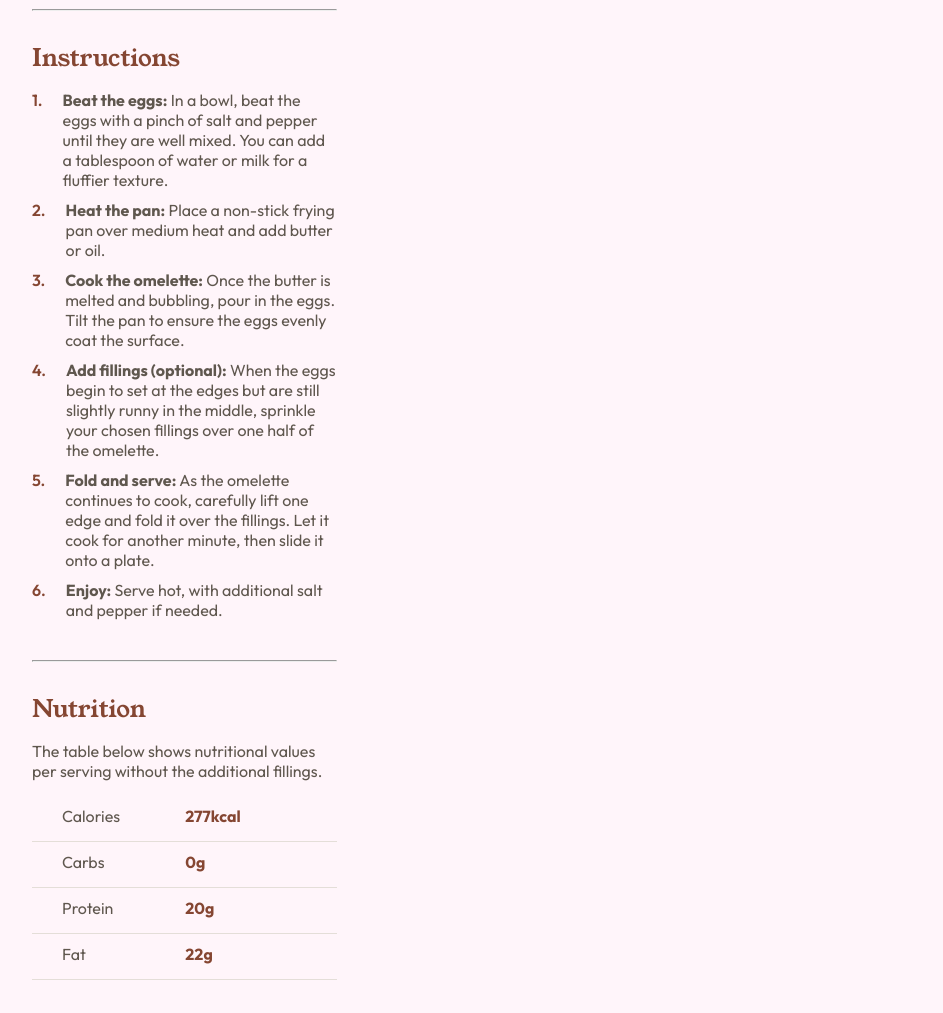
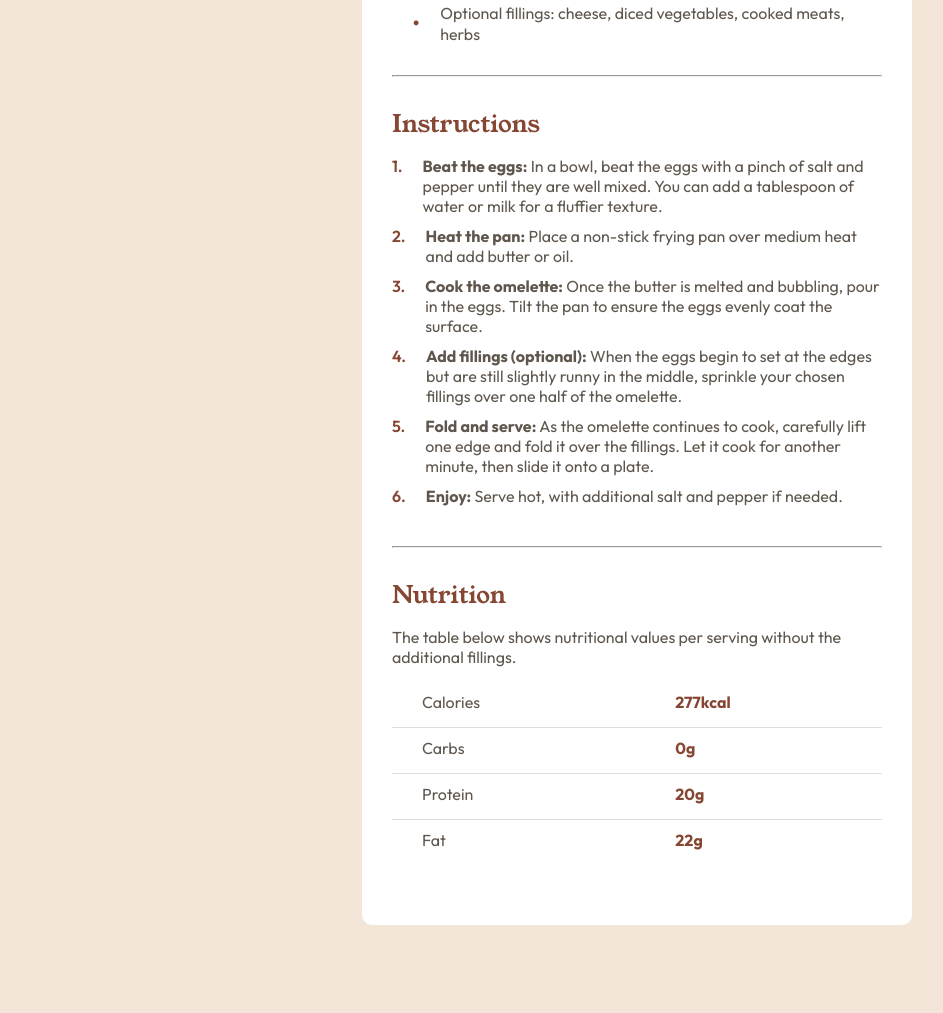
Before and after one commit to Muhammad-Taus/Front-End-Mentor-Recipe-Page, a plain HTML site: page index.html in a window 1280 px wide. Shown: the part 882-1895 px from the top of the page, without its empty margins (3-946 px from the left). Drawn offline with Linux system fonts and the light colour scheme.

Commit message:
desktop version completed

```diff
--- a/styles.css
+++ b/styles.css
@@ -25,7 +25,7 @@ body{
     font-optical-sizing: auto;
     font-weight: 400;
     font-style: normal;
-    background-color: var(--Rose50);
+    background-color: var(--whiteColor);
     color: var(--Stone600);
 }
 
@@ -37,7 +37,7 @@ h1, h2, h3, h4, h5, h6{
 }
 
 .container{
-   max-width: 375px;
+   min-width: 350px;
 }
 
 .container img{
@@ -176,12 +176,16 @@ h1, h2, h3, h4, h5, h6{
     padding-top: 10px;
 }
 
-.container .container-items .container-content .nutrition .nutrition-table .table-item span{
-    /* background-color: aqua; */
+.container .container-items .container-content .nutrition .nutrition-table .table-item:last-child{
+    border-bottom: none;
+}
+
+.container .container-items .container-content .nutrition .nutrition-table .table-item span:first-child{
     display: inline-block;
-    width: 150px;
+    width: 200px;
     height: 35px;
 }
+
 
 .container .container-items .container-content .nutrition .nutrition-table .table-item span:first-child{
     padding-left: 30px;
@@ -191,3 +195,40 @@ h1, h2, h3, h4, h5, h6{
     color: var(--Brown800);
     font-weight: 700;
 }
+
+
+@media all and (min-width: 480px) {
+    html, body{
+        height: 1900px;
+    }
+
+    body{
+        background-color: var(--Stone100);
+        display: flex;
+        align-items: center;
+        justify-content: center;
+    }
+
+    .container{
+        background-color: var(--whiteColor);
+        max-width: 550px;
+        border-radius: 10px;
+    }
+
+    .container .container-items{
+        padding: 30px;
+    }
+
+    .container .container-items img{
+        border-radius: 5px;
+    }
+
+    .container .container-items .container-content{
+        padding: 0;
+        padding-top: 35px;
+    }
+
+    .container .container-items .container-content .nutrition .nutrition-table .table-item span:first-child{
+        width: 280px;
+    }
+  }
```
